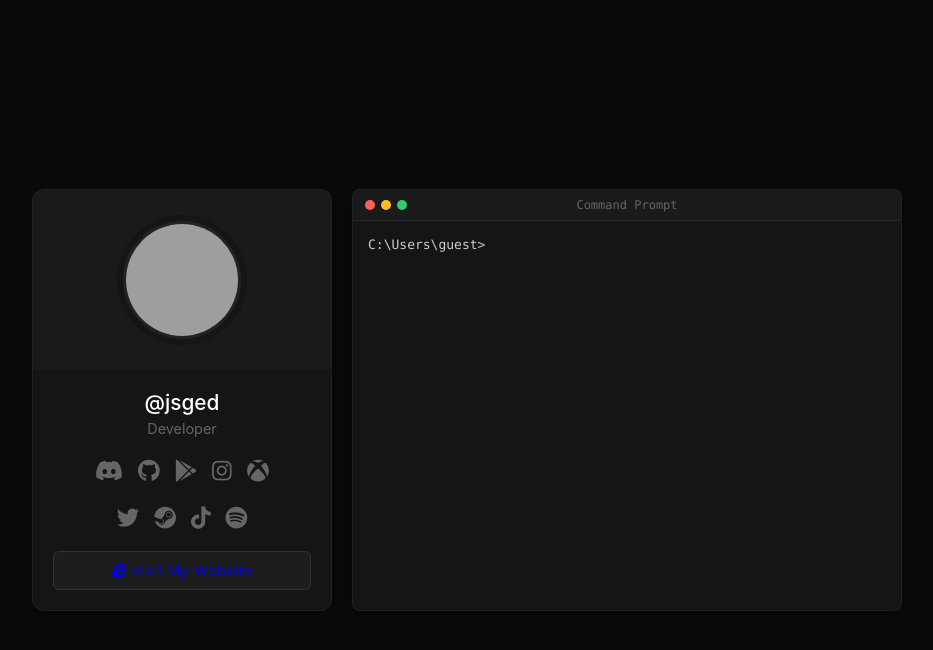
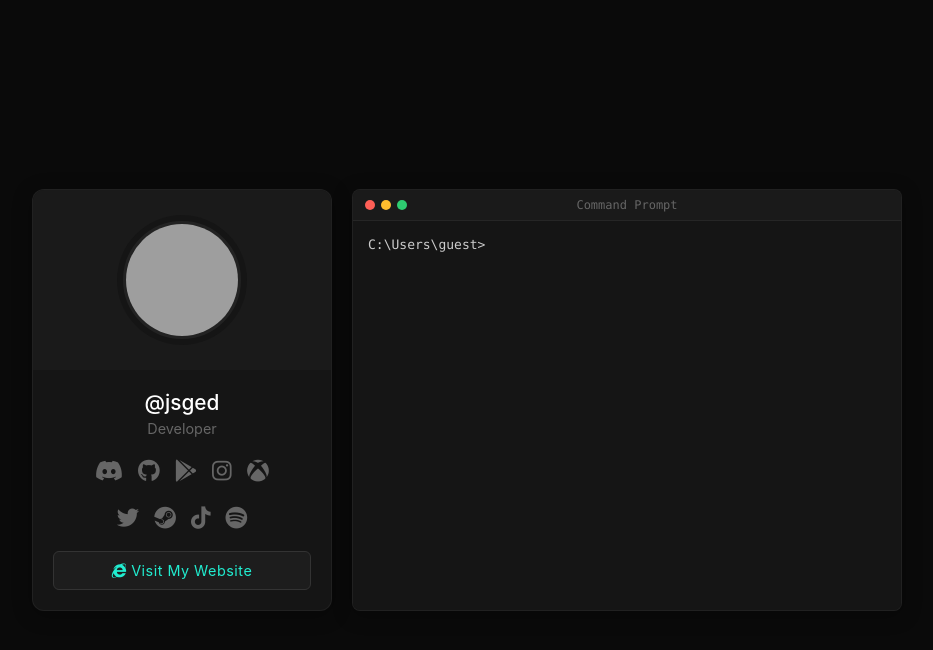
Before and after one commit to jsged/profile-card, a plain HTML site: page index.html in a window 1280 px wide. In both pictures the pointer is over the link "Visit My Website". Shown: the whole page, without its empty margins (173-1106 px from the left). Drawn offline with Linux system fonts and the light colour scheme; grey boxes are pictures that could not be loaded.

Commit message:
Update style.css

```diff
--- a/style.css
+++ b/style.css
@@ -314,8 +314,10 @@ h2 {
 
 .jsged-link:link {
     text-decoration: none;
+    color: hsl(187 85% 53%);
 }
 
 .jsged-link:hover {
-    text-decoration: underline;
+    text-decoration: none;
+    color: hsl(171.5, 85%, 52.9%);
 }
```
